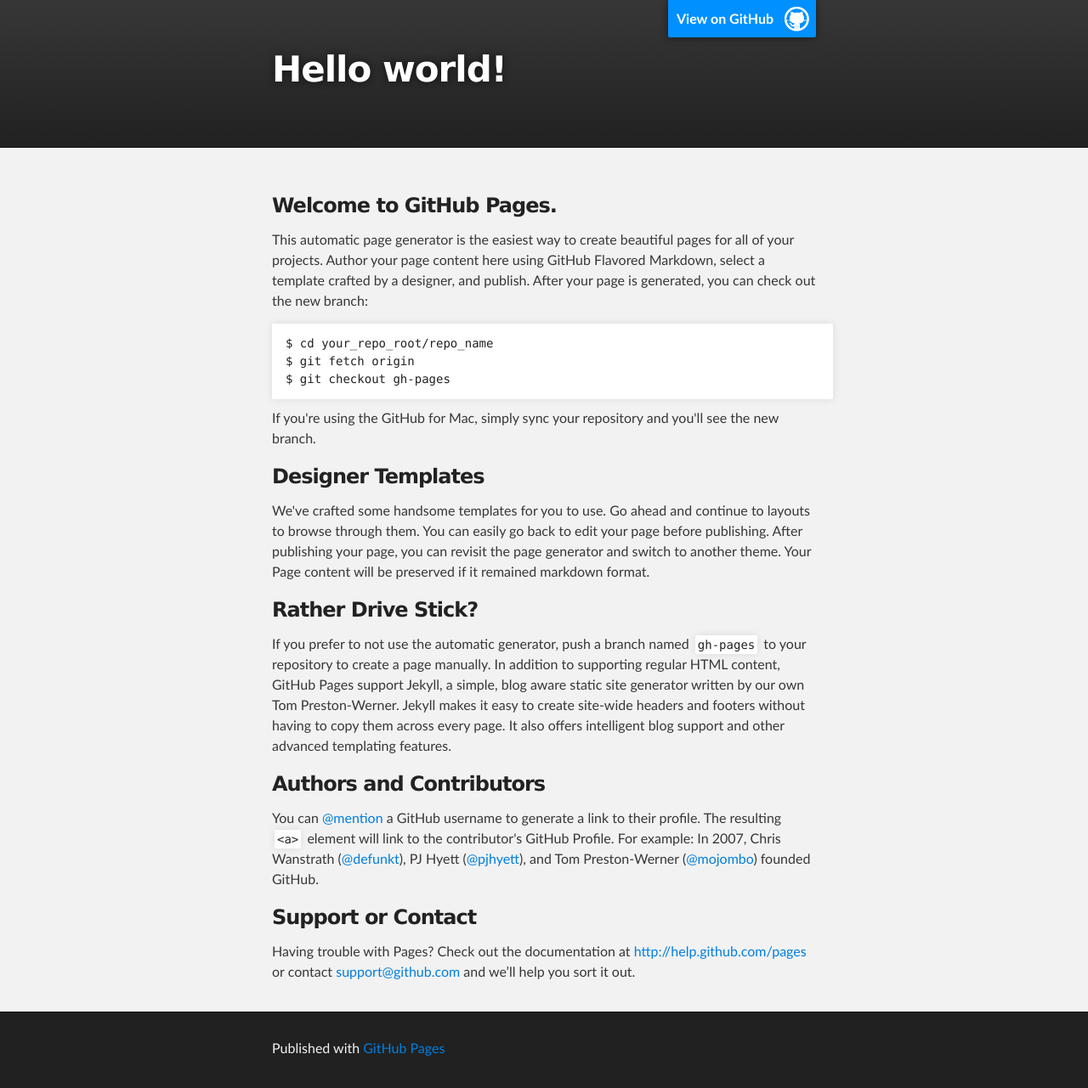
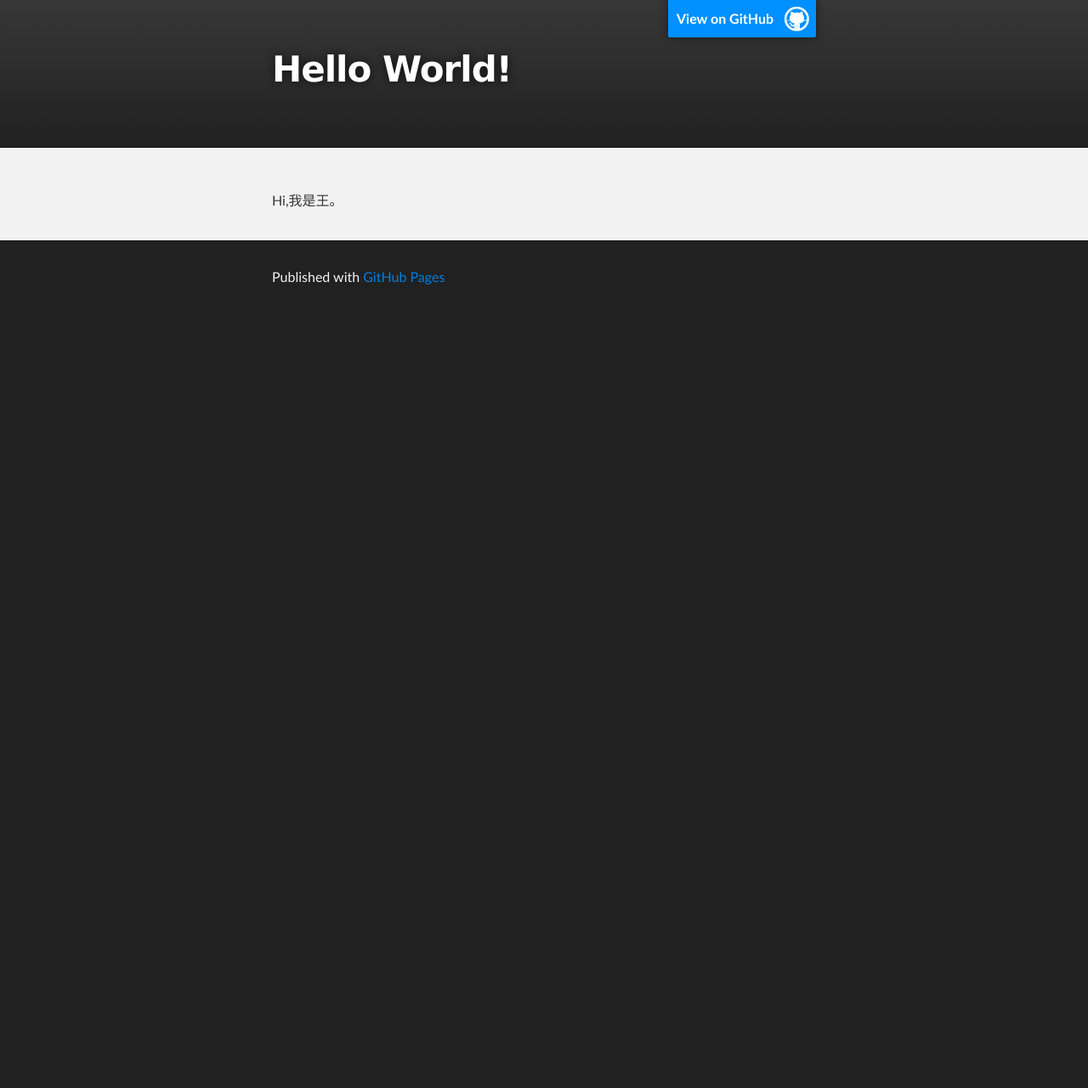
Before and after one commit to kerongbaby/kerongbaby.github.io, a plain HTML site: page index.html in a window 1280 px wide. Shown: the whole page at 85% size. After the commit the page ends 800 px from the top, so only its background shows below. Drawn offline with Linux system fonts and the light colour scheme.

Commit message:
Replace master branch with page content via GitHub

```diff
--- a/index.html
+++ b/index.html
@@ -4,11 +4,11 @@
   <head>
     <meta charset='utf-8' />
     <meta http-equiv="X-UA-Compatible" content="chrome=1" />
-    <meta name="description" content="Kerongbaby.github.io : " />
+    <meta name="description" content="Hello World! : " />
 
     <link rel="stylesheet" type="text/css" media="screen" href="stylesheets/stylesheet.css">
 
-    <title>Hello world!</title>
+    <title>Hello World!</title>
   </head>
 
   <body>
@@ -18,7 +18,7 @@
         <header class="inner">
           <a id="forkme_banner" href="https://github.com/kerongbaby">View on GitHub</a>
 
-          <h1 id="project_title">Hello world!</h1>
+          <h1 id="project_title">Hello World!</h1>
           <h2 id="project_tagline"></h2>
 
         </header>
@@ -27,37 +27,7 @@
     <!-- MAIN CONTENT -->
     <div id="main_content_wrap" class="outer">
       <section id="main_content" class="inner">
-        <h3>
-<a name="welcome-to-github-pages" class="anchor" href="#welcome-to-github-pages"><span class="octicon octicon-link"></span></a>Welcome to GitHub Pages.</h3>
-
-<p>This automatic page generator is the easiest way to create beautiful pages for all of your projects. Author your page content here using GitHub Flavored Markdown, select a template crafted by a designer, and publish. After your page is generated, you can check out the new branch:</p>
-
-<pre><code>$ cd your_repo_root/repo_name
-$ git fetch origin
-$ git checkout gh-pages
-</code></pre>
-
-<p>If you're using the GitHub for Mac, simply sync your repository and you'll see the new branch.</p>
-
-<h3>
-<a name="designer-templates" class="anchor" href="#designer-templates"><span class="octicon octicon-link"></span></a>Designer Templates</h3>
-
-<p>We've crafted some handsome templates for you to use. Go ahead and continue to layouts to browse through them. You can easily go back to edit your page before publishing. After publishing your page, you can revisit the page generator and switch to another theme. Your Page content will be preserved if it remained markdown format.</p>
-
-<h3>
-<a name="rather-drive-stick" class="anchor" href="#rather-drive-stick"><span class="octicon octicon-link"></span></a>Rather Drive Stick?</h3>
-
-<p>If you prefer to not use the automatic generator, push a branch named <code>gh-pages</code> to your repository to create a page manually. In addition to supporting regular HTML content, GitHub Pages support Jekyll, a simple, blog aware static site generator written by our own Tom Preston-Werner. Jekyll makes it easy to create site-wide headers and footers without having to copy them across every page. It also offers intelligent blog support and other advanced templating features.</p>
-
-<h3>
-<a name="authors-and-contributors" class="anchor" href="#authors-and-contributors"><span class="octicon octicon-link"></span></a>Authors and Contributors</h3>
-
-<p>You can <a href="https://github.com/blog/821" class="user-mention">@mention</a> a GitHub username to generate a link to their profile. The resulting <code>&lt;a&gt;</code> element will link to the contributor's GitHub Profile. For example: In 2007, Chris Wanstrath (<a href="https://github.com/defunkt" class="user-mention">@defunkt</a>), PJ Hyett (<a href="https://github.com/pjhyett" class="user-mention">@pjhyett</a>), and Tom Preston-Werner (<a href="https://github.com/mojombo" class="user-mention">@mojombo</a>) founded GitHub.</p>
-
-<h3>
-<a name="support-or-contact" class="anchor" href="#support-or-contact"><span class="octicon octicon-link"></span></a>Support or Contact</h3>
-
-<p>Having trouble with Pages? Check out the documentation at <a href="http://help.github.com/pages">http://help.github.com/pages</a> or contact <a href="mailto:support@github.com">support@github.com</a> and we’ll help you sort it out.</p>
+        <p>Hi,我是王。</p>
       </section>
     </div>
 
```
Also changed, not shown: params.json (+1 -1 lines).
